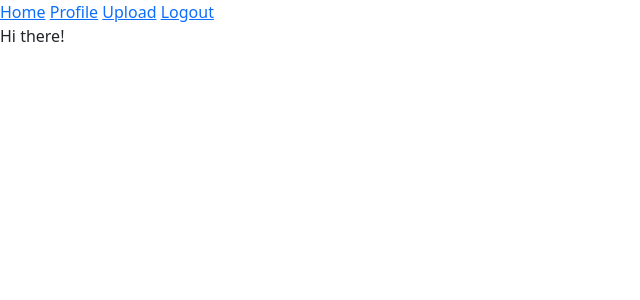
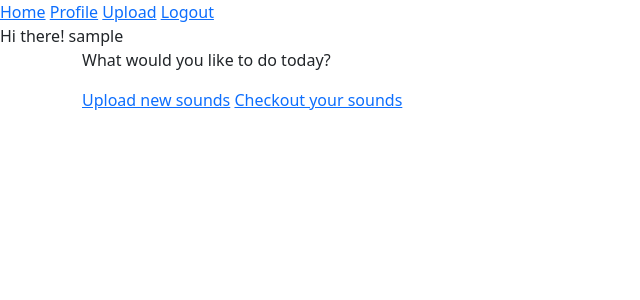
Before and after one commit to PracticalMagicProgramming/Sample-Seeker, a Flask app: page /users/profile/1 in a window 1280 px wide. Shown: the top 300 px of the page, without its empty margins (0-640 px from the left). Run offline with Flask 2, Linux system fonts and the light colour scheme; the visitor is signed in with stand-in values (Sample User, id 1); data comes from the database, SQL or seed files in the repository; data that the repository does not hold is empty; some libraries are stand-ins or nearby versions.

Commit message:
split up profile and display user sounds, now with pagination

```diff
--- a/Templates/base.html
+++ b/Templates/base.html
@@ -33,7 +33,6 @@
     </div>
     {% block content %}
     {% endblock %}
-    <!-- This is CDN for HTMX with added security -->
-    <script src="https://unpkg.com/htmx.org@1.6.1" integrity="sha384-tvG/2mnCFmGQzYC1Oh3qxQ7CkQ9kMzYjWZSNtrRZygHPDDqottzEJsqS4oUVodhW" crossorigin="anonymous"></script>
+
 </body>
 </html>
--- a/Templates/profile.html
+++ b/Templates/profile.html
@@ -6,17 +6,14 @@
 
 {% block content %}
 
-<span> Hi there! </span>
+<span> Hi there! {{ user.username }}</span>
 
-<!-- <tr hx-get="'/users/profile/{{ user.id }}'"
-    hx-trigger="revealed"
-    hx-swap="afterend"> -->
-<tr>
-    {% for upload in user_uploads %}
-      <td> {{ upload.sound_name}} </td>
-      <td> <a href="/sounds/detail/{{ upload.id }}">View Details</a></td>
-    {% endfor %}
-</tr>
-
+<div class="container">
+  <p>What would you like to do today?</p>
+  <div>
+    <a href="/sounds/upload">Upload new sounds</a>
+    <a href="/users/profile/{{ user.id }}/sounds/0">Checkout your sounds</a>
+  </div>
+</div>
 
 {% endblock %}
--- a/app.py
+++ b/app.py
@@ -10,7 +10,7 @@ from sqlalchemy import literal
 from werkzeug.utils import secure_filename
 from sqlalchemy.sql import text
 from forms import LoginForm, UploadForm, RegistrationForm
-from models import  User, Sound, db, connect_db
+from models import  Upload, User, Sound, db, connect_db
 
 import pdb
 #instantiating an instance of the LoginManager class
@@ -104,17 +104,27 @@ def logout():
 
 
 ##############################################################################
-# Profile Route
+# User Routes
 
 @app.route('/users/profile/<int:user_id>')
 @login_required
 def get_profile_page(user_id):
     #GRAB THE USER
     user = User.query.get_or_404(user_id)
-    #GRAB THEIR UPLOADS
-    user_uploads = user.user_uploads
-    #SEND TO JINJA TEMPLATE TO BE DISPLAYED
-    return render_template('profile.html', user=user , user_uploads=user_uploads)
+
+    return render_template('profile.html', user=user)
+
+# Get All sounds for this user profile and display them paginated
+@app.route('/users/profile/<int:user_id>/sounds/<int:page_num>')
+@login_required
+def get_user_sounds(user_id, page_num):
+    """get and display the user sounds paginated"""
+    #Get user
+    user = User.query.get_or_404(user_id)
+
+    #Get Uploads using user id
+    user_uploads = Upload.query.filter_by(user_id == user_id).paginate(per_page=5, page=page_num, error_out=True)
+    return render_template('display.html', user=user, user_uploads=user_uploads)
 
 ##############################################################################
 # Sound Views
```
Also changed, not shown: Templates/display.html (added, +26 -0 lines).
